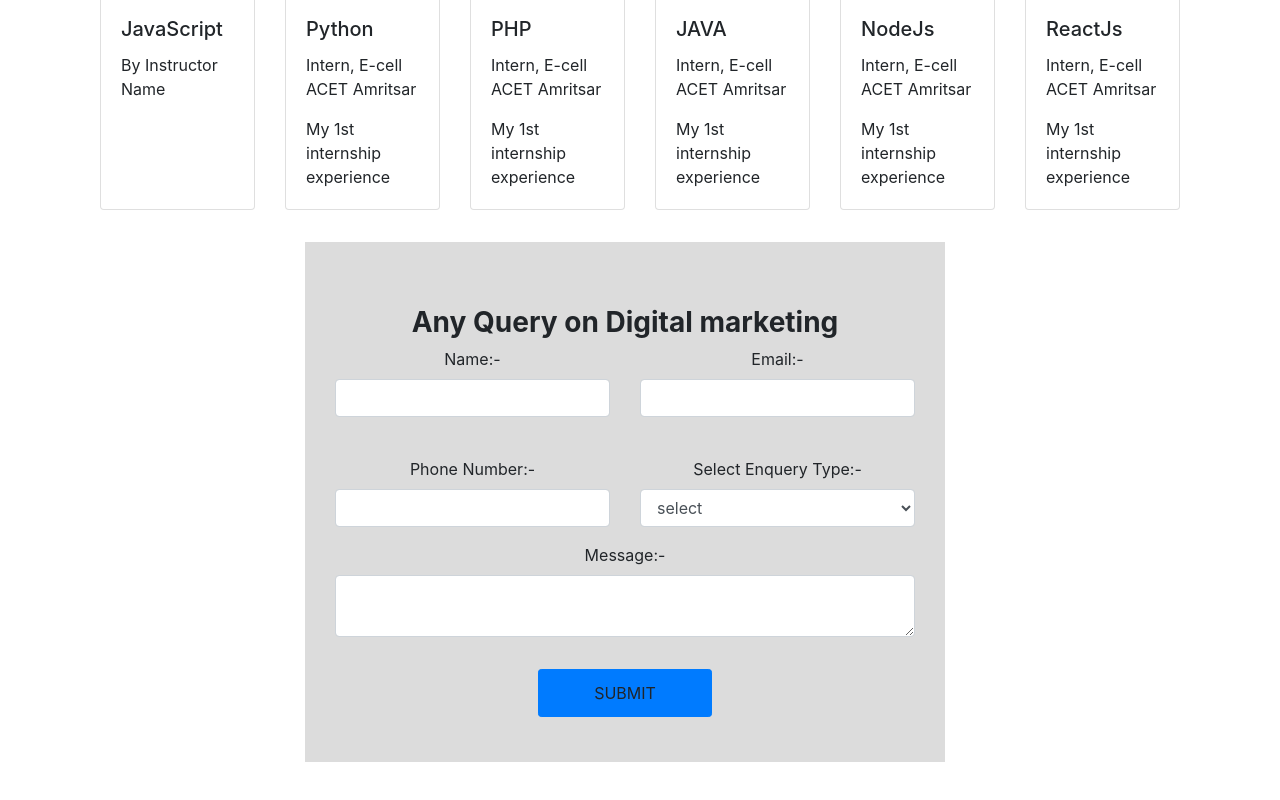
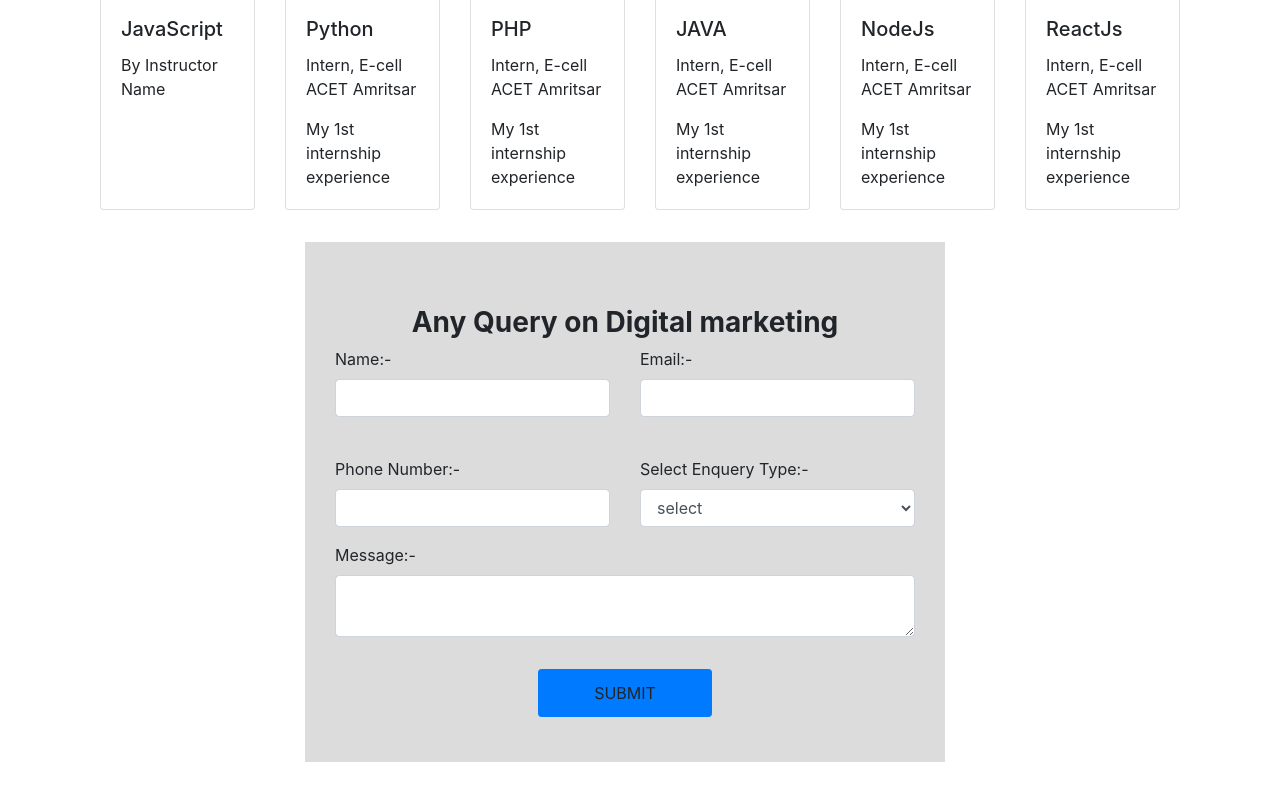
Before and after one commit to manish221298/trikara_task, a React (Create React App) app: page / in a window 1280 px wide. Shown: the part 831-1631 px from the top of the page. Built offline with nearby package versions, Linux system fonts and the light colour scheme.

Commit message:
trikara_task

```diff
--- a/src/QueryForm.js
+++ b/src/QueryForm.js
@@ -101,7 +101,7 @@ class QueryForm extends Component {
                     </h3>
                   </Col>
                 </Row>
-                <Row>
+                <Row className="text-left">
                   <Col md={6}>
                     <Form.Label htmlFor="name">Name:-</Form.Label>
                     <Form.Control
@@ -127,7 +127,7 @@ class QueryForm extends Component {
                   </Col>
                 </Row>
 
-                <Row>
+                <Row className="text-left">
                   <Col md={6}>
                     <Form.Label htmlFor="number">Phone Number:-</Form.Label>
                     <Form.Control
@@ -152,7 +152,7 @@ class QueryForm extends Component {
                     </Form.Control>
                   </Col>
                 </Row>
-                <Row>
+                <Row className="text-left">
                   <Col md={12}>
                     <Form.Label htmlFor="enquery">Message:-</Form.Label>
                     <Form.Control
```
